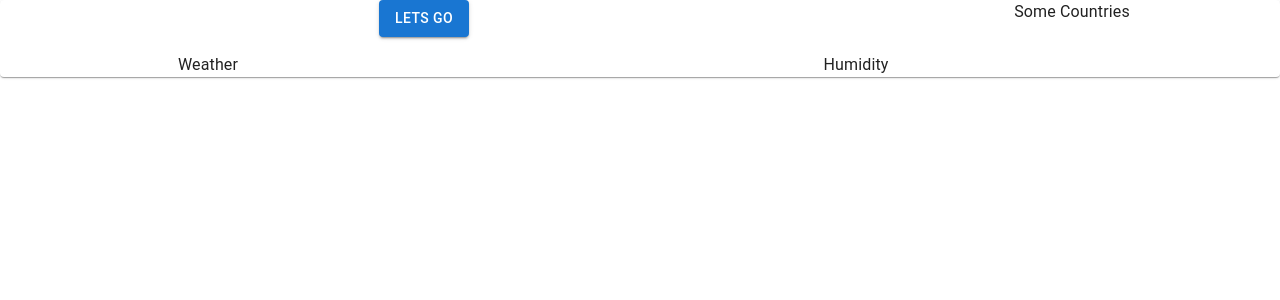
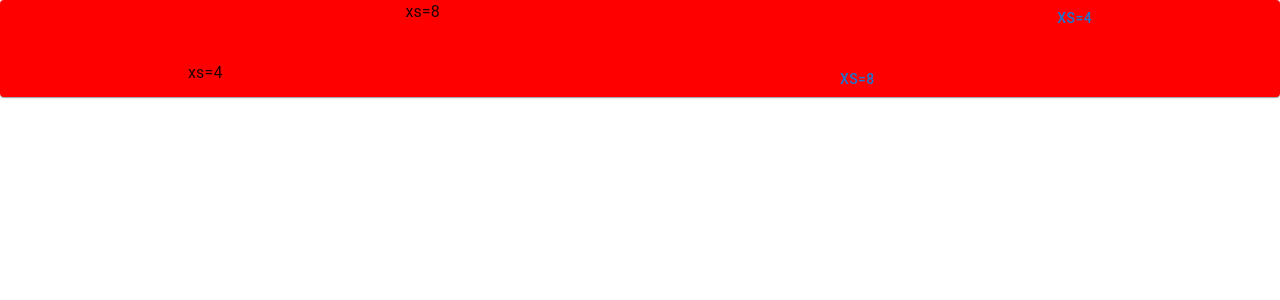
Before and after one commit to Codekazuki/weather-app, a React (Create React App) app: page / in a window 1280 px wide. Shown: the top 300 px of the page. Built offline with nearby package versions, Linux system fonts and the light colour scheme.

Commit message:
getting better

```diff
--- a/src/App.js
+++ b/src/App.js
@@ -1,22 +1,29 @@
-import { Button, Card, Grid, Typography } from "@mui/material";
+import { Button, Card, Typography } from "@mui/material";
+
+import Grid from "@mui/material/Unstable_Grid2";
+
 import "./App.css";
 
 function App() {
   return (
     <div className='App'>
-      <Card>
-        <Grid container spacing={2}>
-          <Grid item xs={8}>
-            <Button variant='contained'>Lets go</Button>
+      <Card sx={{ backgroundColor: "red" }}>
+        <Grid
+          container
+          spacing={{ xs: 2, md: 3 }}
+          columns={{ xs: 4, sm: 8, md: 12 }}
+        >
+          <Grid xs={8}>
+            <Typography>xs=8</Typography>
           </Grid>
-          <Grid item xs={4}>
-            <Typography>Some Countries</Typography>
+          <Grid xs={4}>
+            <Button>xs=4</Button>
           </Grid>
-          <Grid item xs={4}>
-            <Typography>Weather</Typography>
+          <Grid xs={4}>
+            <Typography>xs=4</Typography>
           </Grid>
-          <Grid item xs={8}>
-            <Typography> Humidity </Typography>
+          <Grid xs={8}>
+            <Button>xs=8</Button>
           </Grid>
         </Grid>
       </Card>
```
